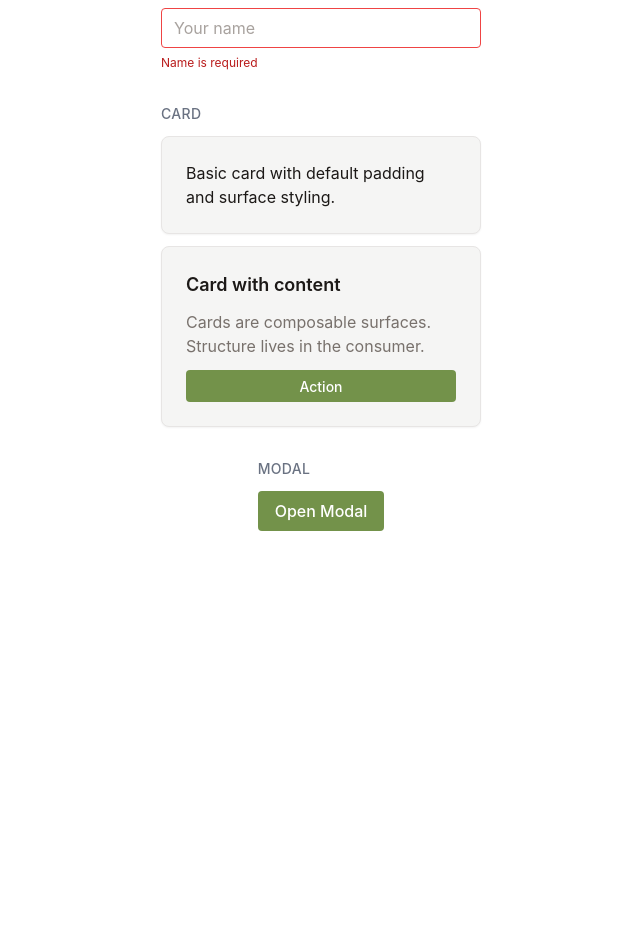
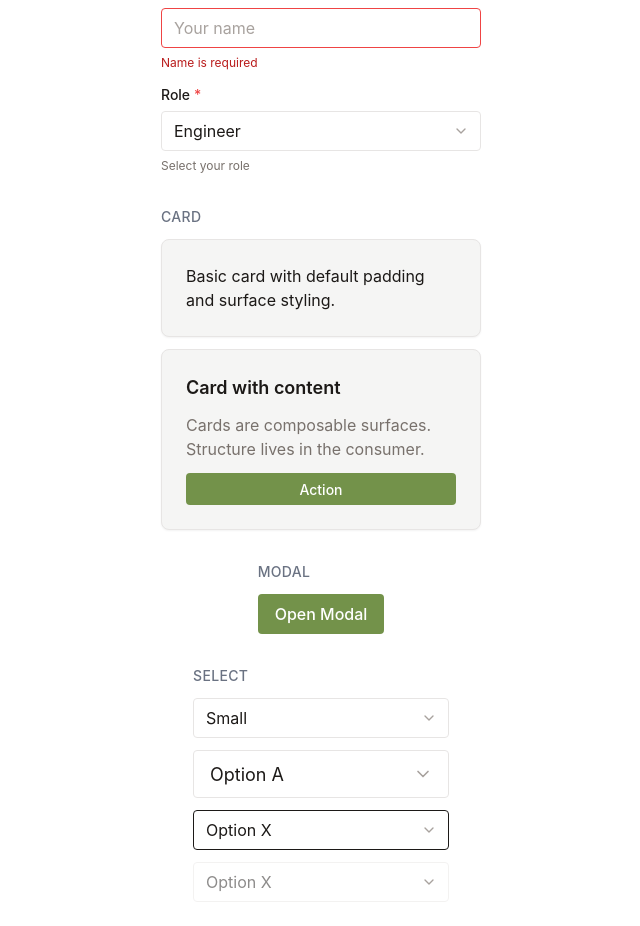
Before and after one commit to DinosaurDerek/dp-ui, a React (Vite) app: page / in a window 1280 px wide. Shown: the part 1026-1952 px from the top of the page, without its empty margins (319-959 px from the left). Before the commit the page ends 1589 px from the top, so only its background shows below. Built offline with nearby package versions, Linux system fonts and the light colour scheme.

Commit message:
adds select dropdown component

```diff
--- /dev/null
+++ b/src/components/Select/Select.tsx
@@ -0,0 +1,102 @@
+import { forwardRef } from "react";
+import type { SelectProps, SelectSize } from "./Select.types";
+
+const sizeClasses: Record<SelectSize, string> = {
+  md: "h-10 text-[length:var(--dp-font-size-md)] px-3",
+  lg: "h-12 text-[length:var(--dp-font-size-lg)] px-4",
+};
+
+const chevronSizeClasses: Record<SelectSize, string> = {
+  md: "w-4 h-4 right-3",
+  lg: "w-5 h-5 right-4",
+};
+
+export const Select = forwardRef<HTMLSelectElement, SelectProps>(
+  (
+    {
+      options,
+      size = "md",
+      isInvalid = false,
+      placeholder,
+      disabled,
+      className,
+      ...rest
+    },
+    ref,
+  ) => {
+    const borderColor = isInvalid
+      ? "border-[var(--dp-color-feedback-error)]"
+      : "border-[var(--dp-color-border-default)]";
+
+    const focusRing = isInvalid
+      ? "focus:ring-[var(--dp-color-feedback-error)]"
+      : "focus:ring-[var(--dp-color-interactive-primary)]";
+
+    return (
+      <div className="relative w-full">
+        <select
+          ref={ref}
+          disabled={disabled}
+          aria-invalid={isInvalid}
+          className={[
+            "w-full appearance-none rounded-[var(--dp-border-radius-md)]",
+            "bg-[var(--dp-color-surface-default)]",
+            "text-[var(--dp-color-text-default)]",
+            "border",
+            borderColor,
+            "pr-10 outline-none",
+            "focus:ring-2",
+            focusRing,
+            "disabled:opacity-50 disabled:cursor-not-allowed",
+            "cursor-pointer",
+            sizeClasses[size],
+            className,
+          ]
+            .filter(Boolean)
+            .join(" ")}
+          {...rest}
+        >
+          {placeholder && (
+            <option value="" disabled hidden>
+              {placeholder}
+            </option>
+          )}
+          {options.map((option) => (
+            <option
+              key={option.value}
+              value={option.value}
+              disabled={option.disabled}
+            >
+              {option.label}
+            </option>
+          ))}
+        </select>
+
+        {/* Chevron icon is purely decorative, pointer-events-none so clicks pass through to select */}
+        <div
+          aria-hidden="true"
+          className={[
+            "absolute top-1/2 -translate-y-1/2 pointer-events-none",
+            "text-[var(--dp-color-text-subtle)]",
+            chevronSizeClasses[size],
+          ].join(" ")}
+        >
+          <svg
+            xmlns="http://www.w3.org/2000/svg"
+            viewBox="0 0 24 24"
+            fill="none"
+            stroke="currentColor"
+            strokeWidth="2"
+            strokeLinecap="round"
+            strokeLinejoin="round"
+            aria-hidden="true"
+          >
+            <polyline points="6 9 12 15 18 9" />
+          </svg>
+        </div>
+      </div>
+    );
+  },
+);
+
+Select.displayName = "Select";
--- /dev/null
+++ b/src/components/Select/Select.types.ts
@@ -0,0 +1,19 @@
+import type { SelectHTMLAttributes } from "react";
+
+export type SelectSize = "md" | "lg";
+
+export interface SelectOption {
+  value: string;
+  label: string;
+  disabled?: boolean;
+}
+
+export interface SelectProps extends Omit<
+  SelectHTMLAttributes<HTMLSelectElement>,
+  "size"
+> {
+  options: SelectOption[];
+  size?: SelectSize;
+  isInvalid?: boolean;
+  placeholder?: string;
+}
--- /dev/null
+++ b/src/components/Select/index.ts
@@ -0,0 +1,2 @@
+export { Select } from "./Select";
+export type { SelectProps, SelectSize, SelectOption } from "./Select.types";
--- a/src/demo/ComponentShowcase.tsx
+++ b/src/demo/ComponentShowcase.tsx
@@ -4,10 +4,12 @@ import { Input } from "../components/Input";
 import { FormField } from "../components/FormField/FormField";
 import { Card } from "../components/Card";
 import { Modal } from "../components/Modal";
+import { Select } from "../components/Select";
 
 export function ComponentShowcase() {
   const emailId = useId();
   const nameId = useId();
+  const roleId = useId();
   const [modalOpen, setModalOpen] = useState(false);
 
   return (
@@ -70,6 +72,22 @@ export function ComponentShowcase() {
         >
           <Input id={nameId} isInvalid placeholder="Your name" />
         </FormField>
+        <FormField
+          label="Role"
+          htmlFor={roleId}
+          hint="Select your role"
+          required
+        >
+          <Select
+            id={roleId}
+            placeholder="Select a role"
+            options={[
+              { value: "eng", label: "Engineer" },
+              { value: "design", label: "Designer" },
+              { value: "pm", label: "Product Manager" },
+            ]}
+          />
+        </FormField>
       </section>
       <section className="flex flex-col gap-3 w-80">
         <h2 className="text-sm font-medium text-gray-500 uppercase tracking-wide">
@@ -123,6 +141,46 @@ export function ComponentShowcase() {
           </div>
         </Modal>
       </section>
+      <section className="flex flex-col gap-3 items-start">
+        <h2 className="text-sm font-medium text-gray-500 uppercase tracking-wide">
+          Select
+        </h2>
+        <div className="w-64">
+          <Select
+            placeholder="Choose a size"
+            options={[
+              { value: "sm", label: "Small" },
+              { value: "md", label: "Medium" },
+              { value: "lg", label: "Large" },
+            ]}
+          />
+        </div>
+        <div className="w-64">
+          <Select
+            size="lg"
+            placeholder="Large select"
+            options={[
+              { value: "a", label: "Option A" },
+              { value: "b", label: "Option B" },
+              { value: "c", label: "Option C", disabled: true },
+            ]}
+          />
+        </div>
+        <div className="w-64">
+          <Select
+            placeholder="Invalid state"
+            isInvalid
+            options={[{ value: "x", label: "Option X" }]}
+          />
+        </div>
+        <div className="w-64">
+          <Select
+            placeholder="Disabled"
+            disabled
+            options={[{ value: "x", label: "Option X" }]}
+          />
+        </div>
+      </section>
     </div>
   );
 }
```
